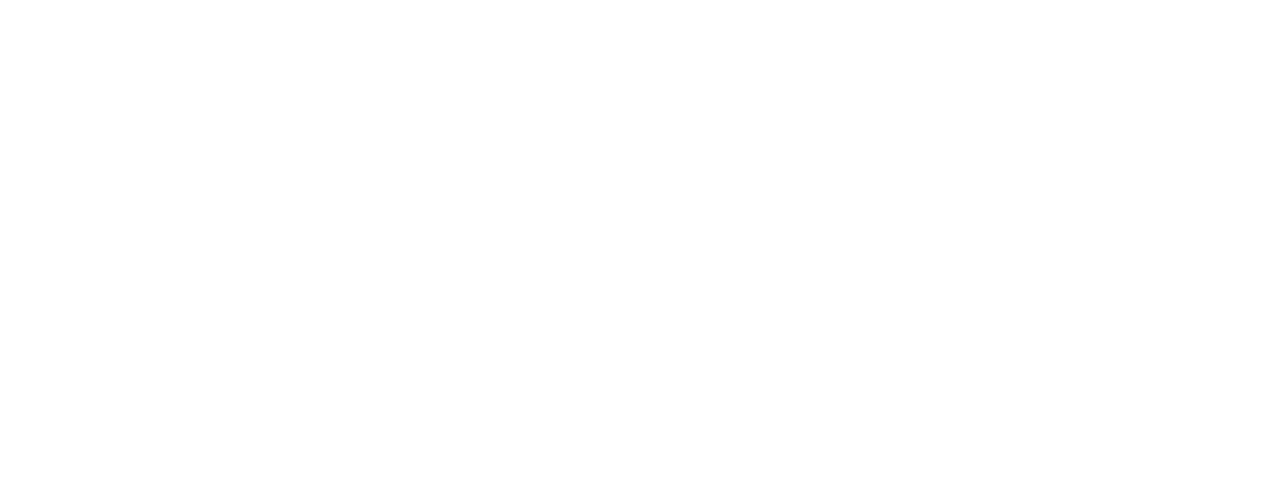
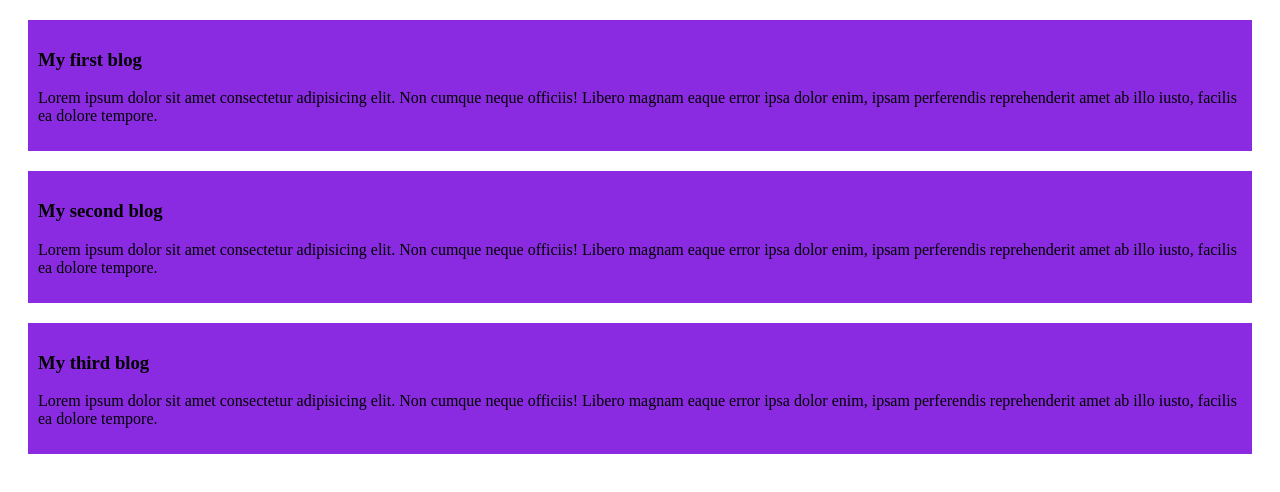
Before and after one commit to shirin1122/My-simple-website, a plain HTML site: page index.html in a window 1280 px wide. Drawn offline with Linux system fonts and the light colour scheme.

Commit message:
added the second blog

```diff
--- a/index.html
+++ b/index.html
@@ -4,8 +4,20 @@
     <meta charset="UTF-8">
     <meta name="viewport" content="width=device-width, initial-scale=1.0">
     <title>my simple blog</title>
+    <link rel="stylesheet" href="styles/blog.css">
 </head>
 <body>
-
+    <div>
+        <h3>My first blog</h3>
+        <p>Lorem ipsum dolor sit amet consectetur adipisicing elit. Non cumque neque officiis! Libero magnam eaque error ipsa dolor enim, ipsam perferendis reprehenderit amet ab illo iusto, facilis ea dolore tempore.</p>
+    </div>
+    <div>
+        <h3>My second blog</h3>
+        <p>Lorem ipsum dolor sit amet consectetur adipisicing elit. Non cumque neque officiis! Libero magnam eaque error ipsa dolor enim, ipsam perferendis reprehenderit amet ab illo iusto, facilis ea dolore tempore.</p>
+    </div>
+    <div>
+        <h3>My third blog</h3>
+        <p>Lorem ipsum dolor sit amet consectetur adipisicing elit. Non cumque neque officiis! Libero magnam eaque error ipsa dolor enim, ipsam perferendis reprehenderit amet ab illo iusto, facilis ea dolore tempore.</p>
+    </div>
 </body>
 </html>
--- /dev/null
+++ b/styles/blog.css
@@ -0,0 +1,5 @@
+div{
+    background-color: blueviolet;
+    padding: 10px;
+    margin: 20px;
+}
```
